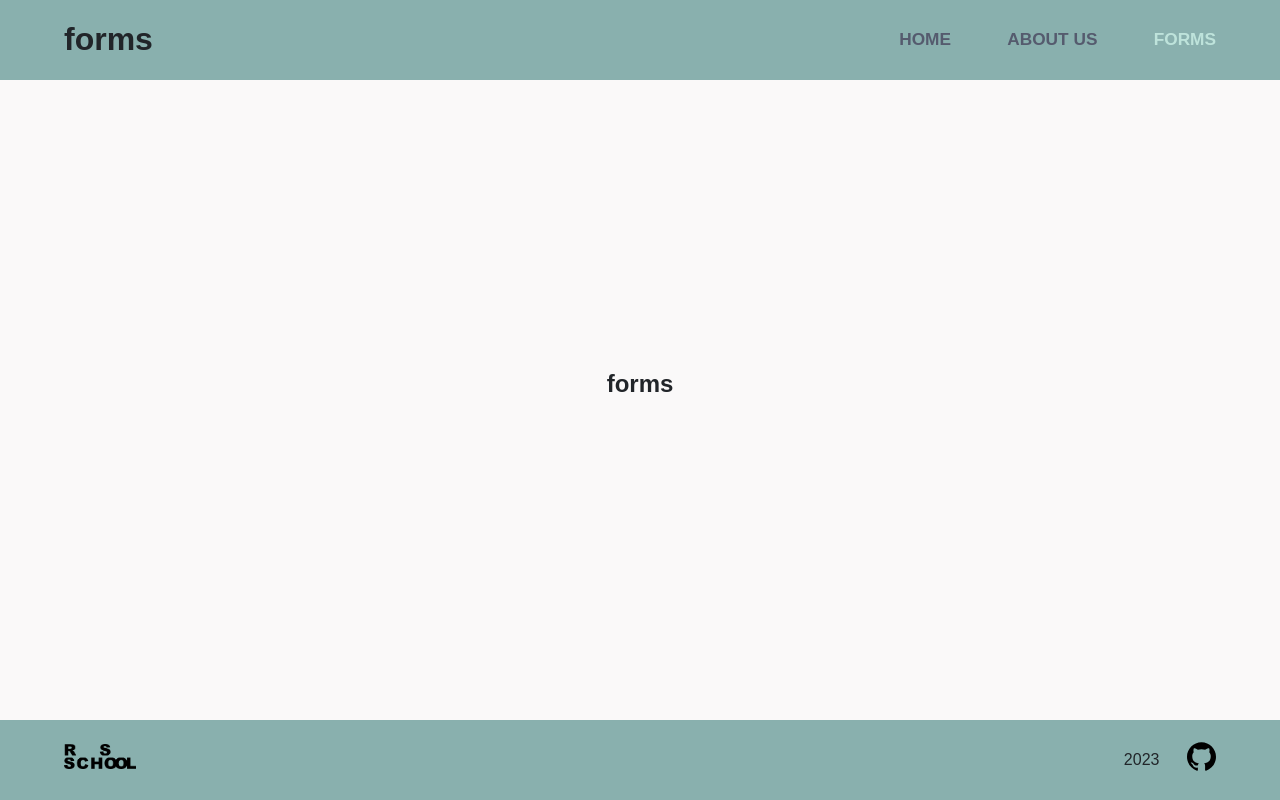
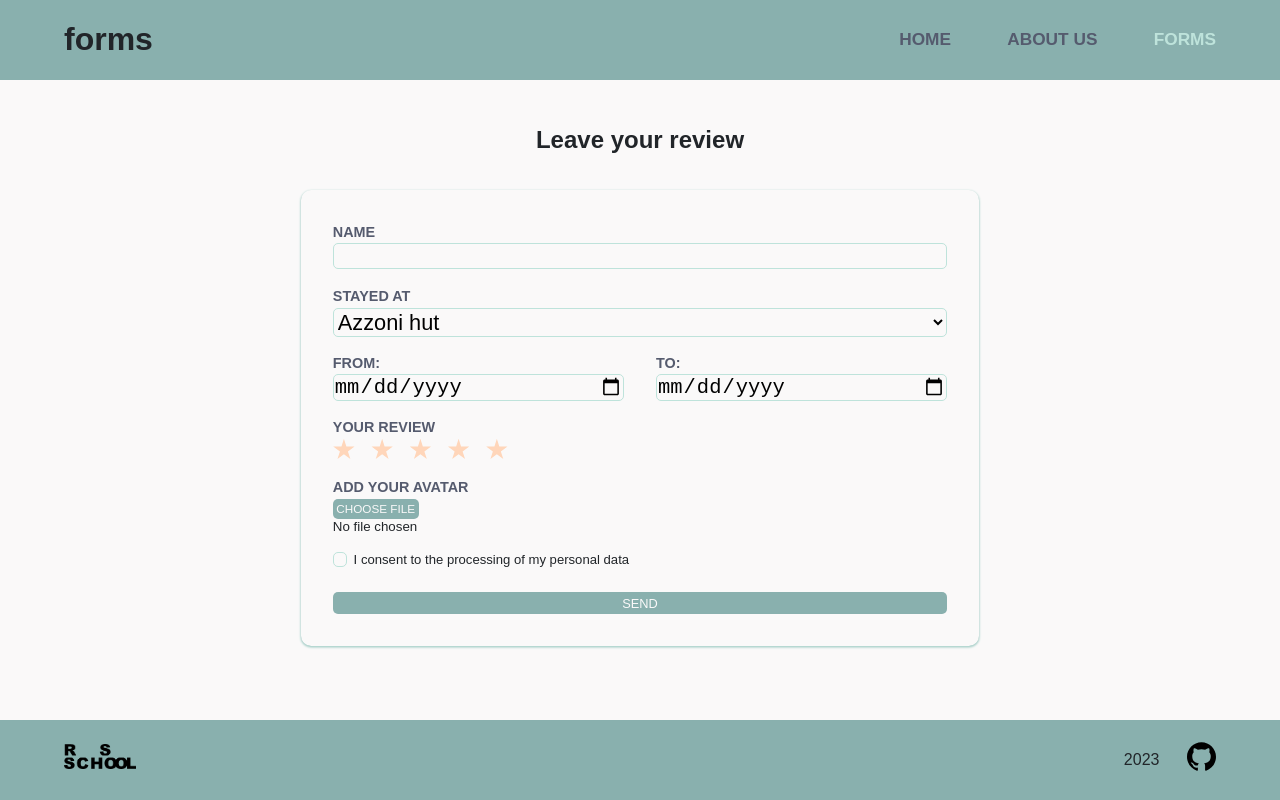
Before and after one commit to elukashova/rs-react, a React (Vite) app: page /forms in a window 1280 px wide. Built offline with nearby package versions, Linux system fonts and the light colour scheme.

Commit message:
feat: add form page and layout

```diff
--- /dev/null
+++ b/src/components/Form/Form.module.css
@@ -0,0 +1,122 @@
+.form {
+  width: calc(20% + 20em + 10vw);
+  align-self: center;
+  display: flex;
+  flex-direction: column;
+  gap: 1em;
+  padding: 2em;
+  border-radius: 10px;
+  box-shadow: #BEE3DB 0px 1px 3px 0px, #89B0AE 0px 1px 2px 0px;
+}
+
+.fieldset {
+  border: none;
+}
+
+.label {
+  text-transform: uppercase;
+  font-weight: 600;
+  font-size: calc(.5em + .5vw);
+  color: #555B6E;
+}
+
+.stay {
+  display: grid;
+  grid-template-columns: repeat(2, 1fr);
+  align-content: center;
+  gap: 2em;
+}
+
+.input {
+  width: 100%;
+  background: none;
+  border: 1px solid #BEE3DB;
+  border-radius: 5px;
+  font-size: calc(.8em + .7vw);
+}
+
+.label-radio {
+  display: none;
+}
+
+.stars {
+  display: flex;
+  align-items: center;
+  flex-direction: row-reverse;
+  justify-content: left;
+  gap: 1em;
+}
+
+.radio {
+  width: calc(.9em + .8vw);
+  height: calc(.9em + .8vw);
+  appearance: none;
+  background-color: #FFD6BA;
+  cursor: pointer;
+  transition: all .3s;
+  clip-path: polygon(50% 0%, 61% 35%, 98% 35%, 68% 57%, 79% 91%, 50% 70%, 21% 91%, 32% 57%, 2% 35%, 39% 35%);
+}
+
+.radio:hover {
+  background-color: #BEE3DB;
+}
+
+.radio:hover ~ .radio,
+.radio:not(:checked) ~ .radio:hover ~ .radio {
+  background-color: #BEE3DB;
+}
+
+.avatar {
+  display: flex;
+  flex-direction: column;
+}
+
+.file::-webkit-file-upload-button,
+.submit {
+  padding: .3em;
+  display: flex;
+  align-items: center;
+  justify-content: center;
+  gap: 0.3em;
+  background-color: #89B0AE;
+  border-radius: 5px;
+  border: none;
+  color: #FAF9F9;
+  text-transform: uppercase;
+  font-size: calc(.4em + .5vw);
+  text-align: center;
+  cursor: pointer;
+  transition: all .3s;
+}
+
+.file:hover::-webkit-file-upload-button,
+.submit:hover {
+  background-color: #BEE3DB;
+  color: #555B6E;
+}
+
+.privacy {
+  display: flex;
+  align-items: center;
+  gap: .5em;
+  font-size: calc(.5em + .4vw);
+  font-weight: 300;
+}
+
+.checkbox {
+  width: calc(.6em + .5vw);
+  height: calc(.6em + .5vw);
+  appearance: none;
+  background: none;
+  border: 1px solid #BEE3DB;
+  border-radius: 5px;
+}
+
+.privacy > label {
+  width: calc(.6em + .5vw);
+  height: calc(.6em + .5vw);
+}
+
+.submit {
+  margin-top: .5em;
+}
--- /dev/null
+++ b/src/components/Form/Form.tsx
@@ -0,0 +1,100 @@
+import styles from './Form.module.css';
+import React, { Component } from 'react';
+import data from '../../assets/data/cardsData';
+import CardType from '../Card/Card.types';
+
+class Form extends Component<Record<string, never>> {
+  public nameInput: React.RefObject<HTMLInputElement> | null;
+  public arrivalInput: React.RefObject<HTMLInputElement> | null;
+  public departureInput: React.RefObject<HTMLInputElement> | null;
+  public select: React.RefObject<HTMLSelectElement> | null;
+  public checkbox: React.RefObject<HTMLInputElement> | null;
+  public radioInput: React.RefObject<HTMLFieldSetElement> | null;
+  public uploadInput: React.RefObject<HTMLInputElement> | null;
+
+  constructor(props: Record<string, never>) {
+    super(props);
+    this.nameInput = React.createRef();
+    this.arrivalInput = React.createRef();
+    this.departureInput = React.createRef();
+    this.select = React.createRef();
+    this.checkbox = React.createRef();
+    this.radioInput = React.createRef();
+    this.uploadInput = React.createRef();
+  }
+
+  render() {
+    return (
+      <form className={styles.form}>
+        <label className={styles.label}>
+          Name
+          <input className={styles.input} ref={this.nameInput} type="text" name="text" />
+        </label>
+
+        <fieldset className={styles.fieldset}>
+          <legend className={styles.label}>Stayed at</legend>
+          <select className={styles.input} ref={this.select} name="hut">
+            {data.map((item: CardType) => (
+              <option key={item.id}>{item.name}</option>
+            ))}
+          </select>
+        </fieldset>
+
+        <div className={styles.stay}>
+          <label className={styles.label}>
+            From:
+            <input className={styles.input} ref={this.arrivalInput} type="date" name="date" />
+          </label>
+          <label className={styles.label}>
+            To:
+            <input className={styles.input} ref={this.departureInput} type="date" name="date" />
+          </label>
+        </div>
+
+        <fieldset className={styles.fieldset} ref={this.radioInput}>
+          <legend className={styles.label}>Your review</legend>
+          <div className={styles.stars}>
+            <label className={styles['label-radio']} htmlFor="radio5">
+              5
+            </label>
+            <input className={styles.radio} type="radio" value="5" name="review" id="radio5" />
+            <label className={styles['label-radio']} htmlFor="radio4">
+              4
+            </label>
+            <input className={styles.radio} type="radio" value="4" name="review" id="radio4" />
+            <label className={styles['label-radio']} htmlFor="radio3">
+              3
+            </label>
+            <input className={styles.radio} type="radio" value="3" name="review" id="radio3" />
+            <label className={styles['label-radio']} htmlFor="radio2">
+              2
+            </label>
+            <input className={styles.radio} type="radio" value="2" name="review" id="radio2" />
+            <label className={styles['label-radio']} htmlFor="radio1">
+              1
+            </label>
+            <input className={styles.radio} type="radio" value="1" name="review" id="radio1" />
+          </div>
+        </fieldset>
+
+        <fieldset className={styles.fieldset}>
+          <div className={styles.avatar}>
+            <label className={styles.label}>Add your avatar</label>
+            <input className={styles.file} ref={this.uploadInput} type="file" />
+          </div>
+        </fieldset>
+
+        <div className={styles.privacy}>
+          <label>
+            <input className={styles.checkbox} ref={this.checkbox} type="checkbox" name="privacy" />
+          </label>
+          I consent to the processing of my personal data
+        </div>
+
+        <input className={styles.submit} type="submit" value="Send" />
+      </form>
+    );
+  }
+}
+
+export default Form;
--- /dev/null
+++ b/src/pages/Forms/Forms.tsx
@@ -0,0 +1,16 @@
+import React, { Component } from 'react';
+import Form from '../../components/Form/Form';
+import styles from '../Layout.module.css';
+
+class FormsPage extends Component {
+  render() {
+    return (
+      <section className={styles.section}>
+        <h2 className={styles.title}>Leave your review</h2>
+        <Form />
+      </section>
+    );
+  }
+}
+
+export default FormsPage;
--- a/src/pages/Layout.module.css
+++ b/src/pages/Layout.module.css
@@ -13,3 +13,7 @@
   flex-direction: column;
   gap: 2em;
 }
+
+.title {
+  align-self: center;
+}
--- a/src/router/router.tsx
+++ b/src/router/router.tsx
@@ -1,6 +1,7 @@
 import React from 'react';
 import NotFoundPage from '../pages/404/404';
 import AboutPage from '../pages/About/About';
+import FormsPage from '../pages/Forms/Forms';
 import HomePage from '../pages/Home/Home';
 import Layout from '../pages/Layout';
 import { RoutesConfig } from './router.types';
@@ -28,7 +29,7 @@ const ROUTES: RoutesConfig = {
       path: 'forms',
       key: 'forms',
       title: 'forms',
-      element: <h2>forms</h2>,
+      element: <FormsPage />,
     },
     {
       path: '*',
```
